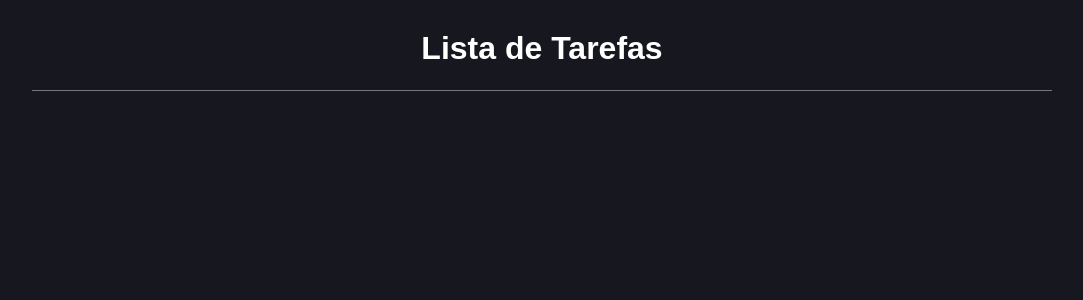
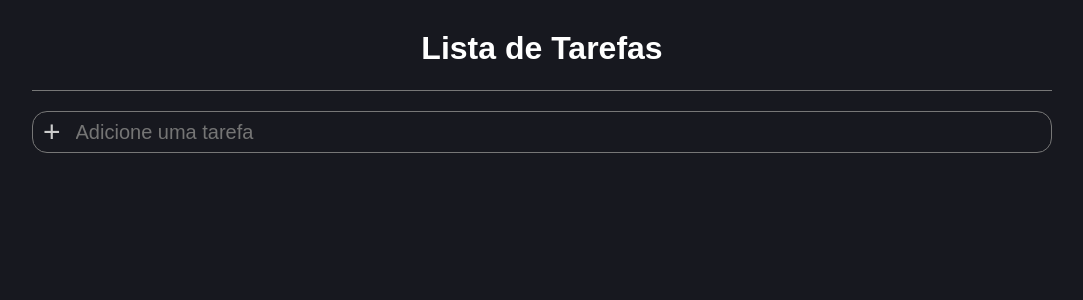
Before and after one commit to Luan-Costa-2l/react-todo-plus, a React (Vite) app: page / in a window 1280 px wide. Shown: the top 300 px of the page, without its empty margins (98-1181 px from the left). Built offline with nearby package versions, Linux system fonts and the light colour scheme.

Commit message:
feat: create addTask component

```diff
--- a/src/App.tsx
+++ b/src/App.tsx
@@ -1,4 +1,5 @@
 import { Body, Container } from "./App.styles";
+import { AddTask } from "./components/AddTask";
 
 const app = () => {
   return (
@@ -7,6 +8,8 @@ const app = () => {
         <header>
           <h1>Lista de Tarefas</h1>
         </header>
+
+        <AddTask />
       </Body>
     </Container>
   )
--- /dev/null
+++ b/src/components/AddTask/index.tsx
@@ -0,0 +1,10 @@
+import { SearchBody } from "./styles"
+
+export const AddTask = () => {
+    return (
+        <SearchBody>
+            <button className="addIcon">+</button>
+            <input type="text" placeholder="Adicione uma tarefa" />
+        </SearchBody>
+    )
+}
--- /dev/null
+++ b/src/components/AddTask/styles.ts
@@ -0,0 +1,33 @@
+import styled from "styled-components";
+
+export const SearchBody = styled.div`
+    border: 1px solid #777;
+    border-radius: 15px;
+    height: 40px;
+    margin-top: 20px;
+    overflow: hidden;
+    display: flex;
+    align-items: center;
+
+    .addIcon, input {
+        border: 0;
+        outline: 0;
+        background-color: transparent;
+    }
+
+    .addIcon {
+        font-size: 30px;
+        line-height: 40px;
+        padding: 0 10px;
+        color: #CCC;
+        cursor: pointer;
+    }
+
+    input {
+        flex: 1;
+        height: inherit;
+        padding: 5px;
+        font-size: 20px;
+        color: #CCC;
+    }
+`;
```
